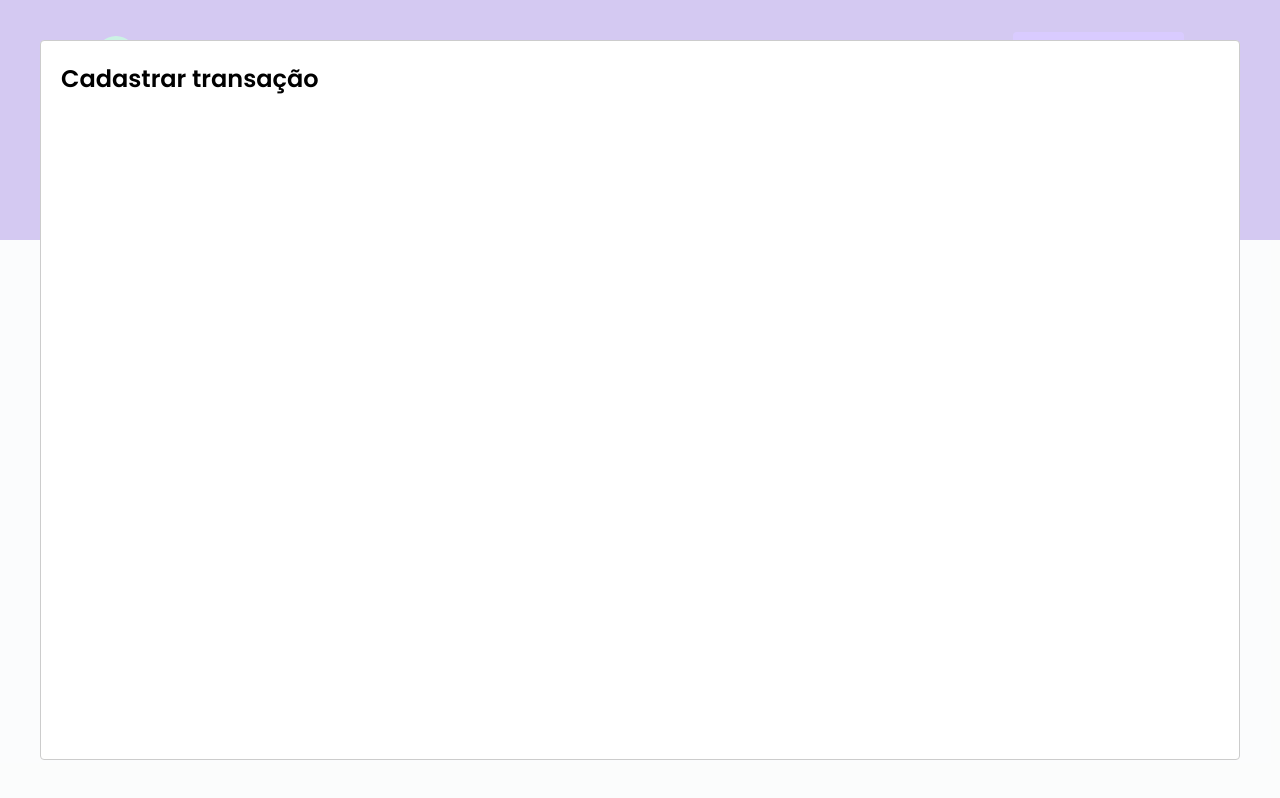
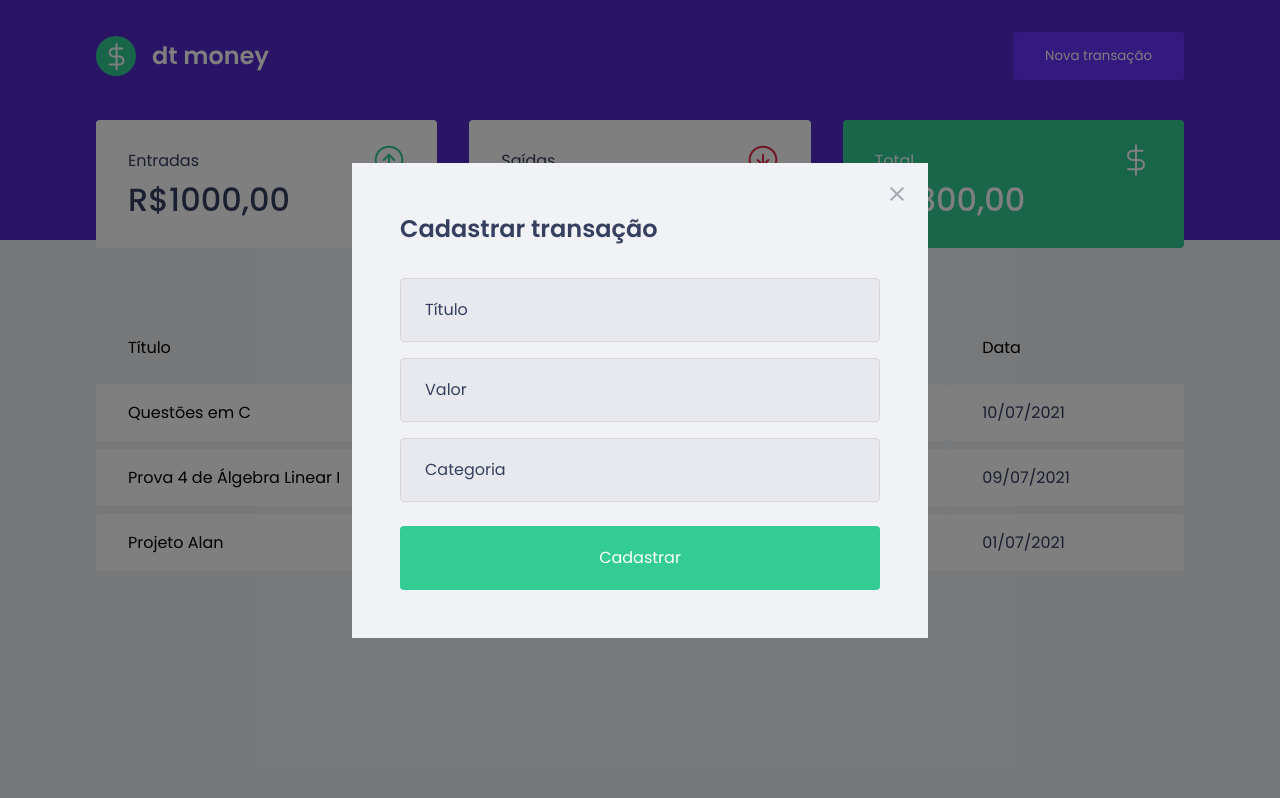
Before and after one commit to RaimundoNeto7/IgniteFinances, a React (Create React App) app: page / in a window 1280 px wide. Both pictures are taken after a click on the button "Nova transação". Built offline with nearby package versions, Linux system fonts and the light colour scheme; no server answers; what miragejs would draw is missing.

Commit message:
Add styles for TransactionModal component

```diff
--- a/src/components/TransactionModal/index.tsx
+++ b/src/components/TransactionModal/index.tsx
@@ -1,4 +1,6 @@
 import Modal from 'react-modal'
+import { Container } from './styles'
+import closeImg from '../../assets/close.svg'
 
 Modal.setAppElement("#root")
 
@@ -12,8 +14,24 @@
         <Modal
             isOpen={isOpen}
             onRequestClose={onRequestClose}
+            overlayClassName="react-modal-overlay"
+            className="react-modal-content"
         >
-            <h2>Cadastrar transação</h2>
+            <button
+                type="button"
+                onClick={onRequestClose}
+                className="react-modal-close">
+                <img src={closeImg} alt="Fechar modal"/>
+            </button>
+            <Container>
+                <h2>Cadastrar transação</h2>
+
+                <input placeholder="Título"/>
+
+                <input type="number" placeholder="Valor"/>
+                <input placeholder="Categoria"/>
+                <button type="submit">Cadastrar</button>
+            </Container>
         </Modal>
     )
 }
--- a/src/components/TransactionModal/styles.ts
+++ b/src/components/TransactionModal/styles.ts
@@ -1,3 +1,51 @@
 import styled from "styled-components";
 
-export const Container = styled.div``
+export const Container = styled.form`
+    h2 {
+        color: var(--text-title);
+        font-size: 1.5rem;
+        margin-bottom: 2rem;
+    }
+
+    input {
+        width: 100%;
+        padding: 0 1.5rem;
+        height: 4rem;
+        border-radius: 0.25rem;
+
+        border: 1px solid #d7d7d7;
+        background: #e7e9ee;
+
+        font-weight: 400;
+        font-size: 1rem;
+
+        &::placeholder {
+            color: var(--text-title);
+        }
+
+        & + input {
+            margin-top: 1rem;
+        }
+    }
+
+    button[type="submit"] {
+        width: 100%;
+        padding: 0 1.5rem;
+        height: 4rem;
+        margin-top: 1.5rem;
+
+        background: var(--green);
+        color: #FFF;
+
+        border: 0;
+        border-radius: 0.25rem;
+
+        font-size: 1rem;
+
+        transition: filter 0.2s;
+
+        &:hover {
+            filter: brightness(0.9);
+        }
+    }
+`
--- a/src/styles/global.ts
+++ b/src/styles/global.ts
@@ -53,4 +53,40 @@
     opacity: 0.6;
     cursor: not-allowed;
   }
+
+  .react-modal-overlay {
+    background: rgba(0, 0, 0, 0.5);
+
+    position: fixed;
+    top: 0;
+    bottom: 0;
+    right: 0;
+    left: 0;
+
+    display: flex;
+    align-items: center;
+    justify-content: center;
+  };
+
+  .react-modal-content {
+    width: 100%;
+    max-width: 576px;
+    background: var(--background);
+    padding: 3rem;
+    position: relative;
+  }
+
+  .react-modal-close {
+    position: absolute;
+    right: 1.5rem;
+    top: 1.5rem;
+    border: 0;
+    background: transparent;
+
+    transition: filter 0.2s;
+
+    &:hover {
+      filter: brightness(0.7);
+    }
+  }
 `;
```
